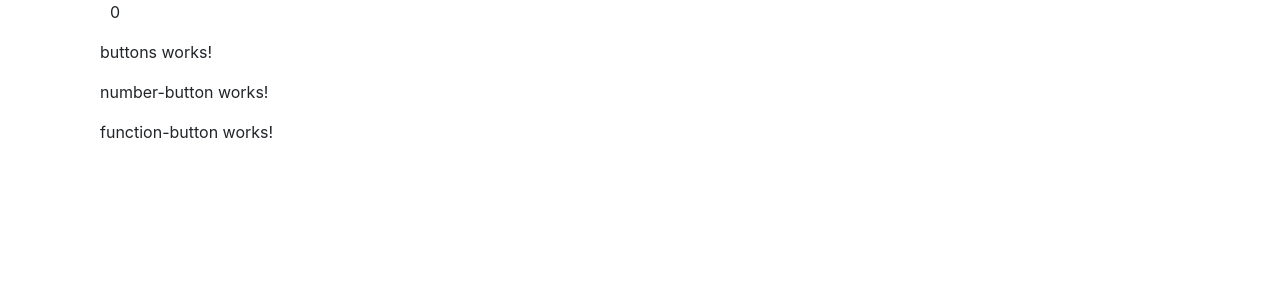
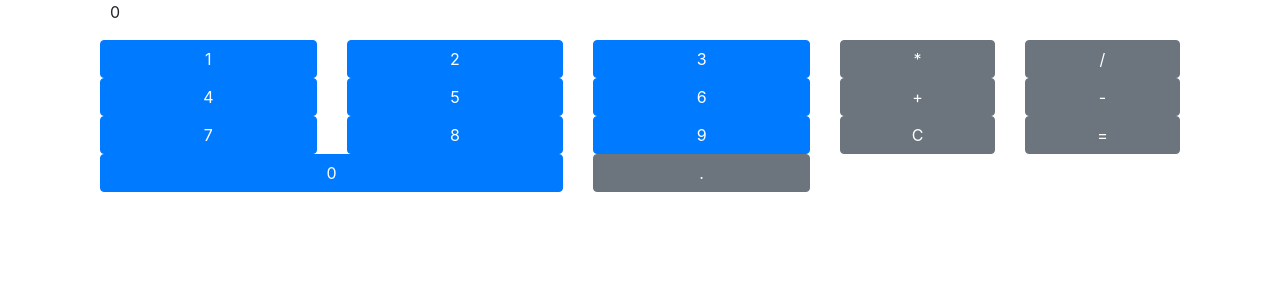
Before and after one commit to highplainsdesignstudio/Simple-ngCalculator, an Angular app: page / in a window 1280 px wide. Shown: the top 300 px of the page. Built offline with nearby package versions, Linux system fonts and the light colour scheme.

Commit message:
v0.0.3 ButtonsComponent & numbers,functions components established.

```diff
--- a/src/app/calculator/buttons/buttons.component.html
+++ b/src/app/calculator/buttons/buttons.component.html
@@ -1,5 +1,33 @@
-<p>
-  buttons works!
-</p>
-<app-number-button></app-number-button>
-<app-function-button></app-function-button>
+<div class="row">
+  <div class="col-8">
+    <div class="row">
+      <ng-container *ngFor="let x of numbers; index as i">
+        <app-number-button
+          [class.col-4]="x !== 0"
+          [class.col-8]="x === 0"
+          [calcNumber]="x">
+        </app-number-button>
+      </ng-container>
+      <app-function-button
+        class="col-4"
+        [calcFunction]="functions[0]">
+      </app-function-button>
+    </div>
+  </div>
+
+  <div class="col-4">
+    <div class="row">
+      <ng-container *ngFor="let y of functions; index as j">
+        <app-function-button
+          *ngIf="j !== 0"
+          [calcFunction]="y"
+          class="col-6">
+        </app-function-button>
+      </ng-container>
+    </div>
+
+
+  </div>
+
+
+</div>
--- a/src/app/calculator/buttons/buttons.component.ts
+++ b/src/app/calculator/buttons/buttons.component.ts
@@ -7,6 +7,9 @@ import { Component, OnInit } from '@angular/core';
 })
 export class ButtonsComponent implements OnInit {
 
+  numbers: number[] = [1,2,3,4,5,6,7,8,9,0];
+  functions: string[] = ['.','*','/','+','-','C','='];
+
   constructor() { }
 
   ngOnInit() {
--- a/src/app/calculator/buttons/function-button/function-button.component.css
+++ b/src/app/calculator/buttons/function-button/function-button.component.css
@@ -0,0 +1,3 @@
+button {
+    width: 100%;
+}
--- a/src/app/calculator/buttons/function-button/function-button.component.html
+++ b/src/app/calculator/buttons/function-button/function-button.component.html
@@ -1,3 +1 @@
-<p>
-  function-button works!
-</p>
+<button class="btn btn-secondary">{{ calcFunction }}</button>
--- a/src/app/calculator/buttons/function-button/function-button.component.ts
+++ b/src/app/calculator/buttons/function-button/function-button.component.ts
@@ -1,4 +1,4 @@
-import { Component, OnInit } from '@angular/core';
+import { Component, OnInit, Input } from '@angular/core';
 
 @Component({
   selector: 'app-function-button',
@@ -7,6 +7,8 @@ import { Component, OnInit } from '@angular/core';
 })
 export class FunctionButtonComponent implements OnInit {
 
+  @Input() calcFunction;
+
   constructor() { }
 
   ngOnInit() {
--- a/src/app/calculator/buttons/number-button/number-button.component.css
+++ b/src/app/calculator/buttons/number-button/number-button.component.css
@@ -0,0 +1,3 @@
+button {
+    width: 100%
+}
--- a/src/app/calculator/buttons/number-button/number-button.component.html
+++ b/src/app/calculator/buttons/number-button/number-button.component.html
@@ -1,3 +1 @@
-<p>
-  number-button works!
-</p>
+<button class="btn btn-primary">{{ calcNumber }}</button>
--- a/src/app/calculator/buttons/number-button/number-button.component.ts
+++ b/src/app/calculator/buttons/number-button/number-button.component.ts
@@ -1,4 +1,4 @@
-import { Component, OnInit } from '@angular/core';
+import { Component, OnInit, Input } from '@angular/core';
 
 @Component({
   selector: 'app-number-button',
@@ -7,6 +7,8 @@ import { Component, OnInit } from '@angular/core';
 })
 export class NumberButtonComponent implements OnInit {
 
+  @Input() calcNumber;
+
   constructor() { }
 
   ngOnInit() {
--- a/src/app/calculator/calculator.component.html
+++ b/src/app/calculator/calculator.component.html
@@ -2,5 +2,4 @@
   <app-screen [display]="display"></app-screen>
 </div>
 
-
 <app-buttons></app-buttons>
```
